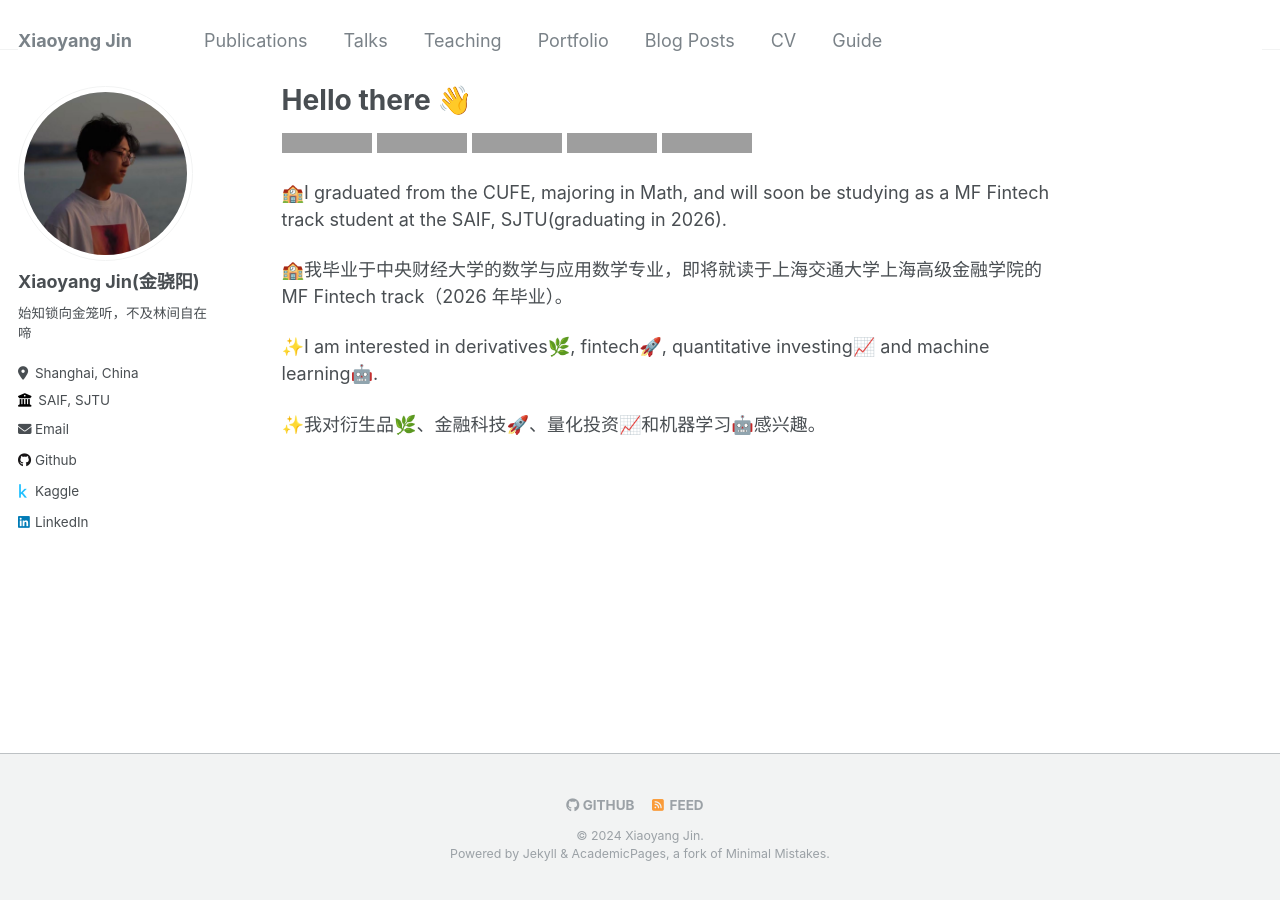
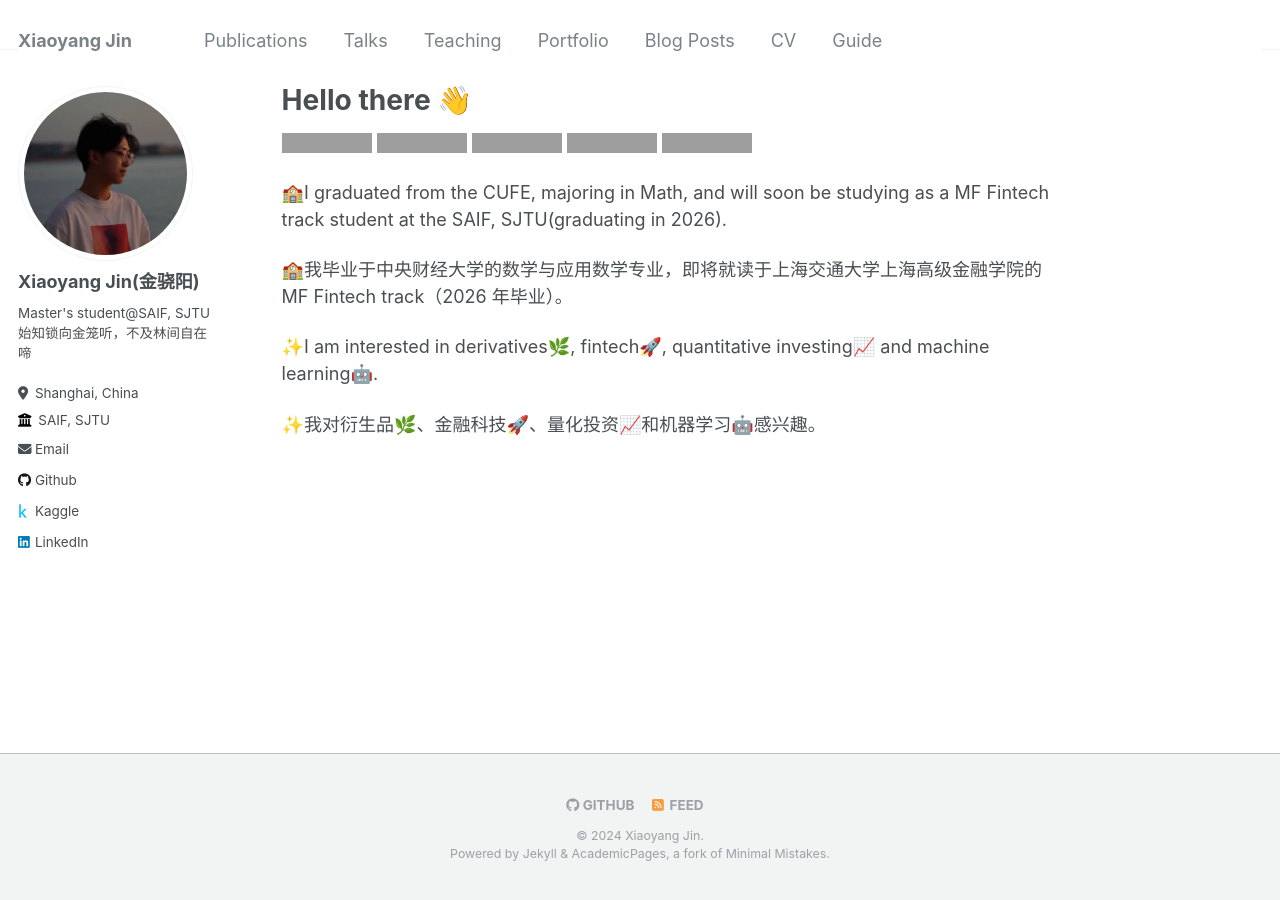
Before and after one commit to Nanqiang01/Nanqiang01.github.io, a Jekyll site: the page built from _pages/about.md, in a window 1280 px wide. Built offline with Jekyll 4.4.1, drawn with Linux system fonts in a browser that asks for light colours; grey boxes are pictures that could not be loaded.

Commit message:
Update _config.yml

```diff
--- a/_config.yml
+++ b/_config.yml
@@ -24,7 +24,7 @@ author:
   avatar           : "profile.jpg"
   name             : "Xiaoyang Jin(金骁阳)"
   pronouns         : # example: "she/her"
-  bio              : "始知锁向金笼听，不及林间自在啼"
+  bio              : "Master's student@SAIF, SJTU<br>始知锁向金笼听，不及林间自在啼"
   location         : "Shanghai, China"
   employer         : "SAIF, SJTU"
   uri              : # URL
```
